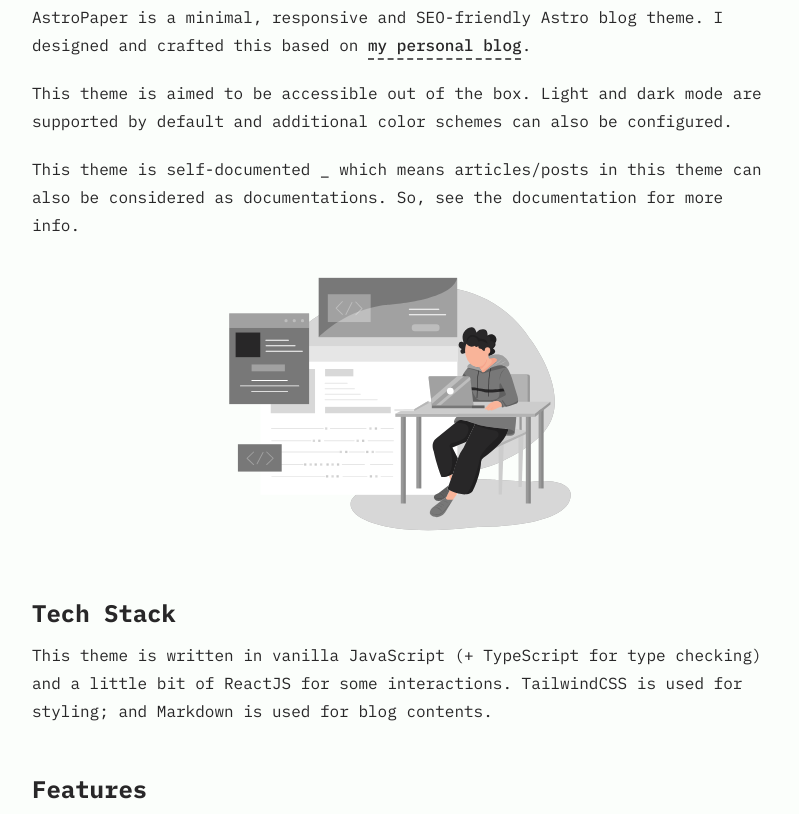
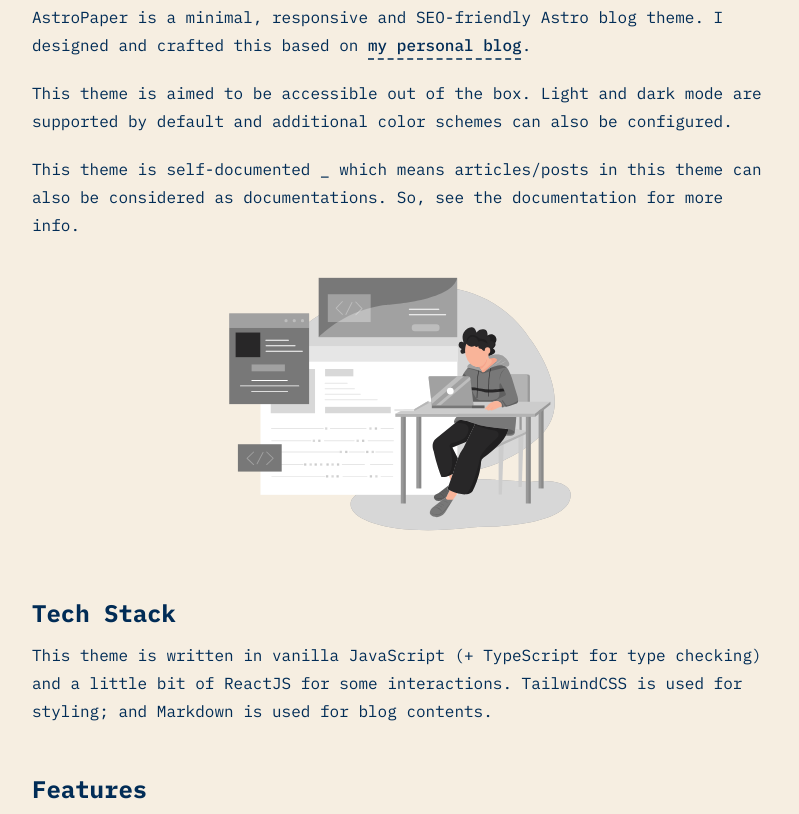
Before and after one commit to salafimanhaj/salafimanhaj.github.io, an Astro site: page /about in a window 1280 px wide. Shown: the part 306-1120 px from the top of the page, without its empty margins (240-1039 px from the left). Built offline with nearby package versions, Linux system fonts and the light colour scheme; Astro itself is replaced by a stand-in of ours.

Commit message:
Update base.css

```diff
--- a/src/styles/base.css
+++ b/src/styles/base.css
@@ -3,15 +3,15 @@
 @tailwind utilities;
 
 @layer base {
-  :root,
-  html[data-theme="light"] {
-    --color-fill: 251, 254, 251;
-    --color-text-base: 40, 39, 40;
-    --color-accent: 0, 108, 172;
-    --color-card: 230, 230, 230;
-    --color-card-muted: 205, 205, 205;
-    --color-border: 236, 233, 233;
-  }
+:root,
+html[data-theme="light"] {
+  --color-fill: 246, 238, 225;
+  --color-text-base: 1, 44, 86;
+  --color-accent: 225, 74, 57;
+  --color-card: 217, 209, 195;
+  --color-card-muted: 239, 216, 176;
+  --color-border: 220, 152, 145;
+}
   html[data-theme="dark"] {
     --color-fill: 33, 39, 55;
     --color-text-base: 234, 237, 243;
```
